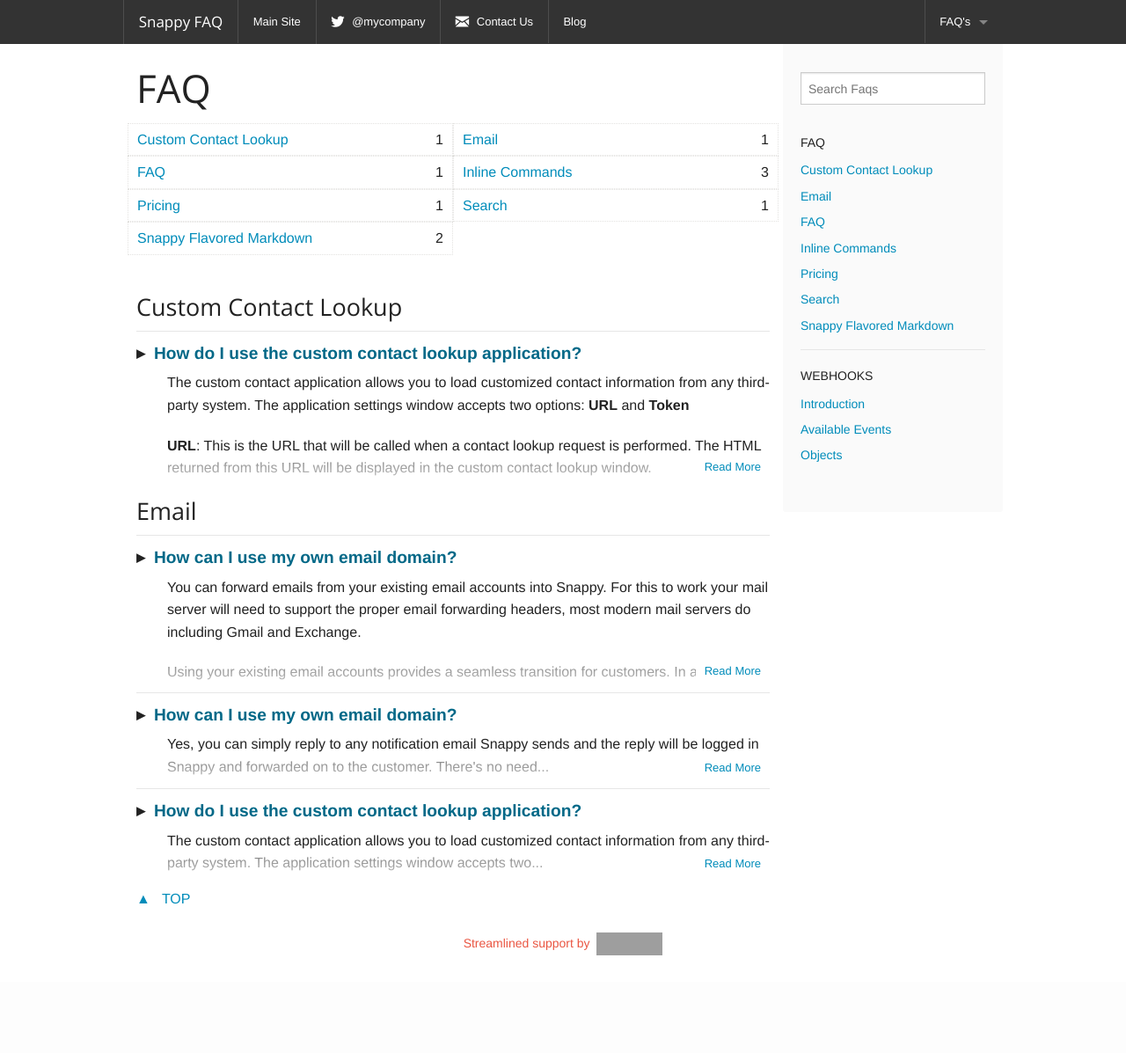
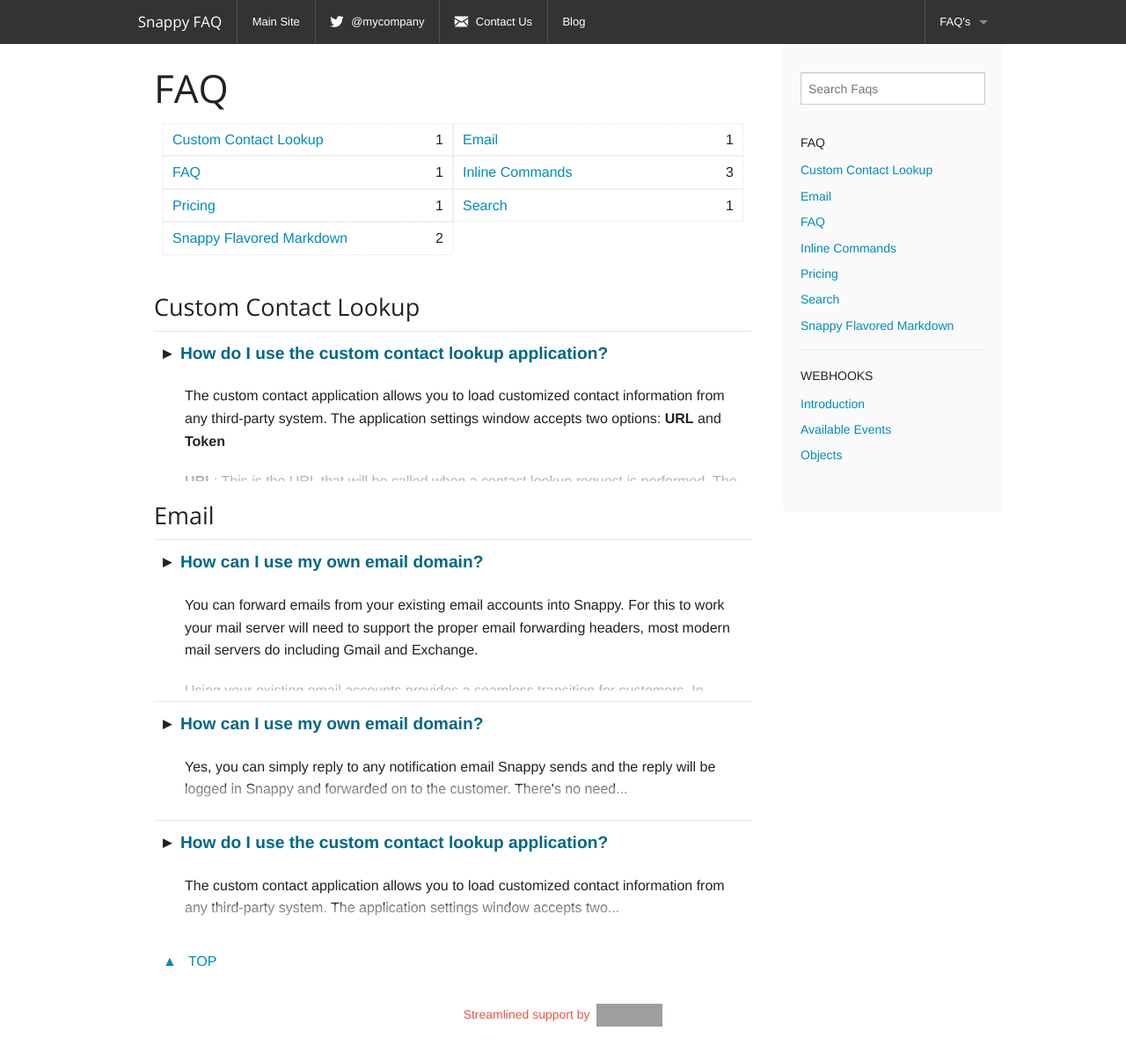
Before and after one commit to BeSnappy/snappy-faq, a PHP site: page /topic.php in a window 1280 px wide. Shown: the whole page at 88% size. Before the commit the page ends 1086 px from the top, so only its background shows below. Run offline with PHP 8.4, Linux system fonts and the light colour scheme; grey boxes are pictures that could not be loaded.

Commit message:
Adjust themes and better styling

```diff
--- a/public/_footer.php
+++ b/public/_footer.php
@@ -16,7 +16,7 @@
 
 	<script src="vendor/jquery/jquery.js"></script>
 	<script src="vendor/foundation/foundation.js"></script>
-	<script src="js/main.min.js"></script>
+	<script src="js/faq.js"></script>
 	<script>
 		$(document).foundation();
 	</script>
--- a/public/_header.php
+++ b/public/_header.php
@@ -8,6 +8,7 @@
 	<title>Snappy Faqs</title>
 	<link href="themes/default/style.css" rel="stylesheet">
 	<!-- <link href="themes/customers/slideroom.css" rel="stylesheet"> -->
+	<!-- <link href="themes/freelancer/style.css" rel="stylesheet"> -->
 	<!-- <link href="themes/besnappy/snappyfaq.css" rel="stylesheet"> -->
 	<script src="vendor/modernizr/js/modernizr.js"></script>
 </head>
@@ -25,6 +26,7 @@
 	<section class="top-bar-section">
 		<!-- Right Nav Section -->
 		<ul class="right">
+			<li class="divider hide-for-small"></li>
 			<li class="has-dropdown">
 				<a href="index.php">FAQ's</a>
 				<ul class="dropdown">
@@ -37,9 +39,13 @@
 
 		<!-- Left Nav Section - This is where custom navigation items will be inserted. -->
 		<ul class="left">
+			<li class="divider"></li>
 			<li class="link"><a href="index.php">Main Site</a></li>
+			<li class="divider"></li>
 			<li class="twitter"><a href="index.php"><i class="fi-social-twitter"></i> @mycompany</a></li>
+			<li class="divider"></li>
 			<li class="email"><a href="index.php"><i class="fi-mail"></i> Contact Us</a></li>
+			<li class="divider"></li>
 			<li class="link"><a href="index.php">Blog</a></li>
 		</ul>
 	</section>
--- a/public/index.php
+++ b/public/index.php
@@ -2,7 +2,7 @@
 
 	<!-- Content -->
 	<div class="content home">
-
+    <div class="content-container">
       <div class="intro">
         <h1>MyCompany Help Center</h1>
         <p>This <kbd>.intro</kbd> div will be inserted from the Account Settings -> Faq -> Description field inside Snappy. This allows you to put any text you want here.</p>
@@ -38,8 +38,8 @@
           <div class="read-more"><a href="#" class="expand">Read More</a></div>
         </dd>
       </dl>
-
-		</div>
+    </div>
+	</div>
 	<!-- End Content -->
 
 <?php include('_footer.php'); ?>
--- a/public/js/faq.js
+++ b/public/js/faq.js
@@ -5,6 +5,8 @@ $(document).ready(function(){
    * @param $dd The dd tag selector
    */
   var expand = function($dd) {
+    $("dl").find(".active").removeClass("active");
+    $dd.addClass("active").prev().addClass("active");
     $dd.css("max-height", "100%")
       .animate({
         "height": "100%"
@@ -13,13 +15,24 @@ $(document).ready(function(){
     $dd.find(".read-more").fadeOut();
   };
 
-  $("dl:not('.home-featured'):not('.search-results') dt a").click(function(e) {
+  $(".topic dt a").click(function(e) {
     expand($(this).parent().next("dd"));
   });
 
-  $("dl:not('.home-featured') dd .read-more").click(function(e) {
+  $(".home-featured dd, .search-results dd").click(function(e) {
     e.preventDefault();
-    expand($(this).parent());
+    window.location.href = $(this).prev().find("a").attr("href");
   });
 
+  $(".topic dl dd:not('.active')").click(function(e) {
+    e.preventDefault();
+    expand($(this));
+  });
+
+  // Set the active class and expand
+  hash = window.location.hash;
+  if (hash) {
+    expand($(hash).next("dd"));
+  }
+
 });
--- a/public/js/main.min.js
+++ b/public/js/main.min.js
@@ -1 +1 @@
-$(document).ready(function(){var a=function(a){a.css("max-height","100%").animate({height:"100%"}),a.find(".read-more").fadeOut()};$("dl:not('.home-featured'):not('.search-results') dt a").click(function(){a($(this).parent().next("dd"))}),$("dl:not('.home-featured') dd .read-more").click(function(b){b.preventDefault(),a($(this).parent())})});
+$(document).ready(function(){var a=function(a){$("dl").find(".active").removeClass("active"),a.addClass("active").prev().addClass("active"),a.css("max-height","100%").animate({height:"100%"}),a.find(".read-more").fadeOut()};$(".topic dt a").click(function(){a($(this).parent().next("dd"))}),$(".home-featured dd, .search-results dd").click(function(a){a.preventDefault(),window.location.href=$(this).prev().find("a").attr("href")}),$(".topic dl dd:not('.active')").click(function(b){b.preventDefault(),a($(this))}),hash=window.location.hash,hash&&a($(hash).next("dd"))});
--- a/public/themes/default/scss/_main.scss
+++ b/public/themes/default/scss/_main.scss
@@ -1,37 +1,21 @@
 // Global Typography
-h1 {
-  margin-top: 20px;
-}
+h1 { margin-top: 20px; }
 a.permalink {
   color: $body-font-color;
-  span {
-    color: $body-bg;
-  }
+  span { color: $body-bg; }
   &:hover {
     color: $primary-color;
-    span {
-      color: #D5D4D2;
-    }
+    span { color: #D5D4D2; }
   }
 }
 
 // Top Nav
-.logo img {
-  max-height: 45px;
-}
+.logo img { max-height: 45px; }
 nav i {
   font-size: 20px;
   display: inline-block;
-  vertical-align: middle;
+  vertical-align: top;
   padding-right: 5px;
-}
-@media #{$medium-up} {
-  .top-bar-section li a:not(.button) {
-    line-height: $topbar-height - 1;
-  }
-  .top-bar-section li li a:not(.button) {
-    line-height: 1;
-  }
 }
 
 // Home Page
@@ -40,37 +24,43 @@ nav i {
     margin-top: 20px;
     margin-bottom: 20px;
   }
-  h2 {
-    padding-top: 20px;
+  h2 { padding-top: 20px; }
 }
+
+.content-container {
+  padding: 0 20px;
 }
 
 // Global Question lists
 dl {
+  .active {
+    background-color: #fcf8e3;
+    border: none;
+  }
   dt {
-    padding-top: 10px;
+    padding: 10px;
+    margin: 0;
     border-top: 1px solid #E6E6E6;
     position: relative;
     font-size: 1.2rem;
+    &.active:before { content: "\25BE"; }
     &:before {
       content: "\25B8";
       padding: 0 5px 0 0;
     }
-    a.permalink {
-      color: darken($primary-color, 10%)
-    }
+    a.permalink { color: darken($primary-color, 10%) }
   }
   ul.attachments {
     @include inline-list;
   }
-}
-
   // Questions List
   dd {
-  padding-left: 35px;
+    padding: 10px 10px 10px 35px;
     max-height: 120px;
     position: relative;
     overflow: hidden;
+    &:hover { cursor: pointer; }
+    &.active:hover { cursor: default; }
     .read-more {
       position: absolute;
       bottom: 0; left: 0;
@@ -83,10 +73,7 @@ dd {
       background-image:    -moz-linear-gradient(top, transparent, #ffffff); /* Firefox 3.6-15 */
       background-image:      -o-linear-gradient(top, transparent, #ffffff); /* Opera 11.10-12.00 */
       background-image:         linear-gradient(to bottom, rgba(255, 255, 255, 0.4), rgba(255,255,255, 0.7)); /* Chrome 26, Firefox 16+, IE 10+, Opera 12.10+ */
-    a {
-      font-size: 13px;
-      background: #fff;
-      padding: 5px 10px;
+      a { color: #fff; }
     }
   }
 }
@@ -105,12 +92,16 @@ dd {
       // This controls whether or not base styles come through, set to false to leave out.
     $base-style: true
   );
+  padding: 0 20px;
   margin-bottom: 40px;
   li {
     border: 1px dotted #E3E2E0;
     padding: 5px 10px;
   }
-  .ct {
-    float: right;
+  .ct { float: right; }
 }
+
+#scrollup {
+  padding: 10px;
+  display: block;
 }
--- a/public/themes/default/scss/_structure.scss
+++ b/public/themes/default/scss/_structure.scss
@@ -15,10 +15,10 @@
 @media #{$medium-up} {
 
   // Top Navigation bar
-  .top-bar li {
-    border-left: 1px solid #4D4D4D;
-    border-right: none;
-  }
+  // .top-bar li {
+  //   border-left: 1px solid #4D4D4D;
+  //   border-right: none;
+  // }
 
   .content {
     @include grid-column(9, $float:left);
--- a/public/topic.php
+++ b/public/topic.php
@@ -1,7 +1,7 @@
 <?php include("_header.php"); ?>
 
     <div class="content topic">
-
+      <div class="content-container">
         <h1>FAQ</h1>
 
         <ul class="topics">
@@ -107,7 +107,7 @@
         </dl>
 
         <a href="#" id="scrollup">&#x25B2; &nbsp; TOP</a>
-
+      </div>
     </div>
 
 <?php include('_footer.php'); ?>
```
Also changed, not shown: public/themes/besnappy/scss/_main.scss (+0 -15 lines), public/themes/besnappy/snappyfaq.css (+0 -13 lines), public/themes/default/style.css. Lines whose indentation alone changed are shown as unchanged.
